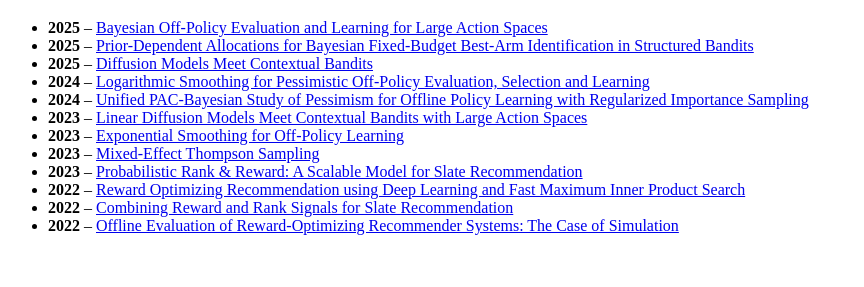
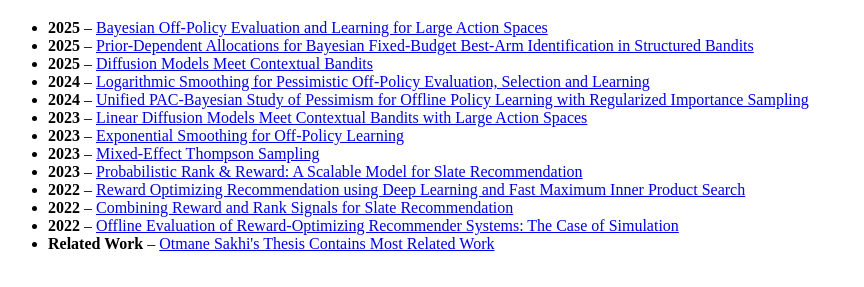
Before and after one commit to imadaouali/imadaouali.github.io, a plain HTML site: page index.html in a window 1280 px wide. Shown: the part 61-348 px from the top of the page, without its empty margins (0-864 px from the left). Drawn offline with Linux system fonts and the light colour scheme.

Commit message:
Update index.html

```diff
--- a/index.html
+++ b/index.html
@@ -45,6 +45,10 @@
 
   <li><strong>2022</strong> – <a href="papers/2022_offline_reco_eval.pdf">
       Offline Evaluation of Reward-Optimizing Recommender Systems: The Case of Simulation</a></li>
+
+  <li><strong>Related Work</strong> – <a href="papers/offline_cb_thesis.pdf">
+      Otmane Sakhi's Thesis Contains Most Related Work</a></li>
+
 </ul>
 
 </body>
```
